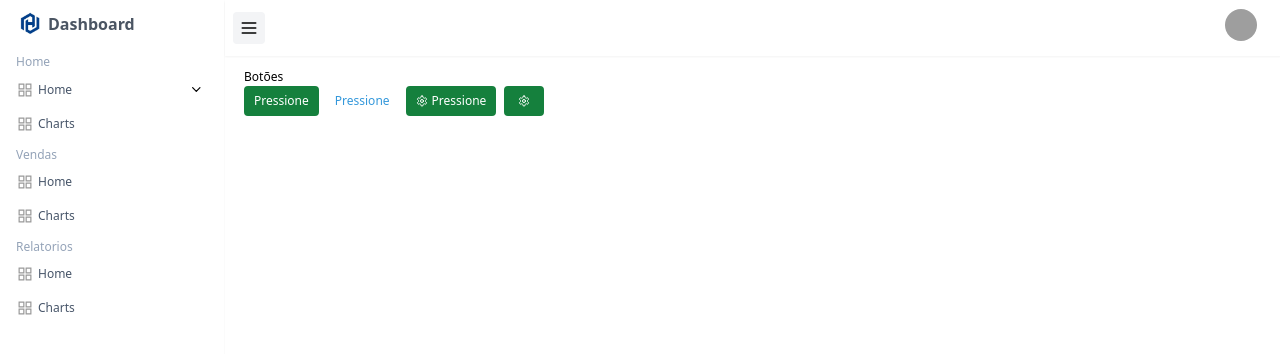
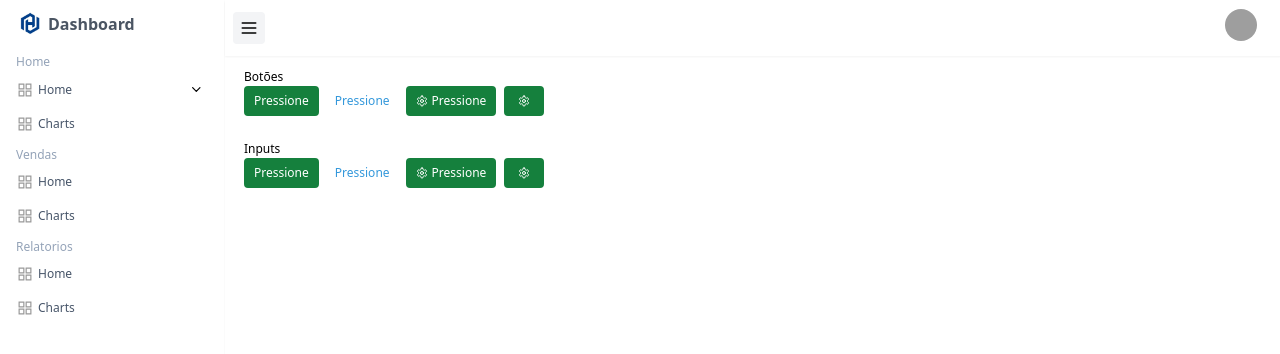
Before and after one commit to brunowbbs/ui-components, a React (Vite) app: page / in a window 1280 px wide. Shown: the top 354 px of the page. Built offline with nearby package versions, Linux system fonts and the light colour scheme; grey boxes are pictures that could not be loaded.

Commit message:
feat: ok

```diff
--- a/src/App.tsx
+++ b/src/App.tsx
@@ -118,6 +118,20 @@ function App() {
           <Button onClick={() => alert("ok")} icon={<LuSettings size={12} />} />
         </div>
       </div>
+
+      <div className="mt-6">
+        <p className="text-sm">Inputs</p>
+        <div className="flex gap-2">
+          <Button text="Pressione" onClick={() => alert("ok")} />
+          <Button text="Pressione" onClick={() => alert("ok")} link />
+          <Button
+            text="Pressione"
+            onClick={() => alert("ok")}
+            icon={<LuSettings size={12} />}
+          />
+          <Button onClick={() => alert("ok")} icon={<LuSettings size={12} />} />
+        </div>
+      </div>
     </DashboardLayout>
   );
 }
--- a/tailwind.config.js
+++ b/tailwind.config.js
@@ -1,6 +1,6 @@
 /** @type {import('tailwindcss').Config} */
 export default {
-  content: ["./lib/**/*.{js,ts,jsx,tsx}"],
+  content: ["./lib/**/*.{js,ts,jsx,tsx}", "./src/**/*.{js,ts,jsx,tsx}"],
   theme: {
     extend: {
       colors: {
```
